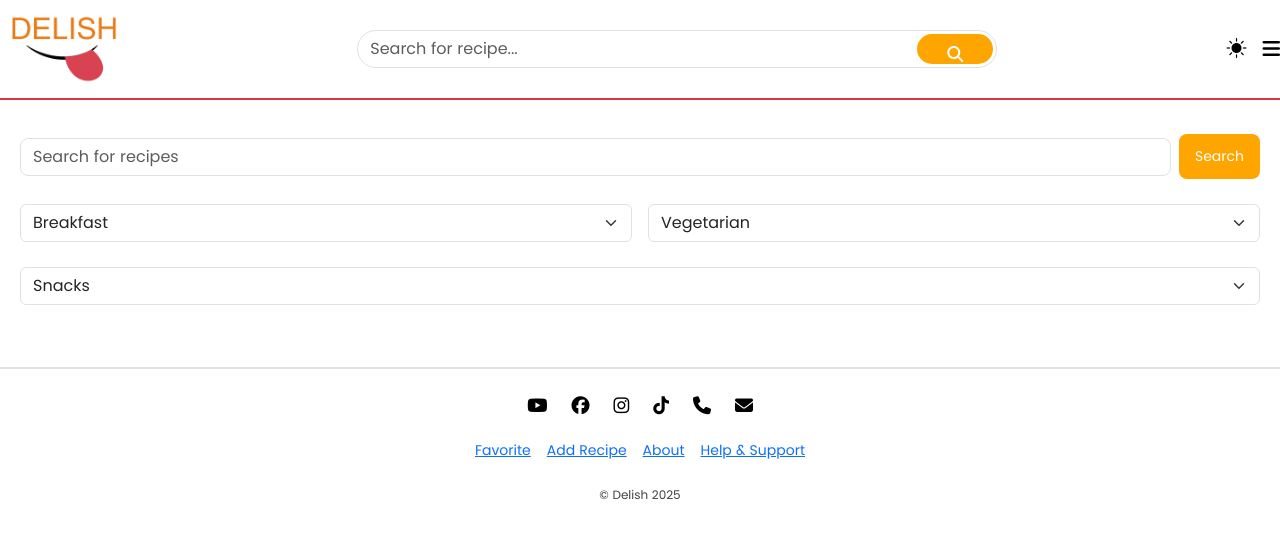
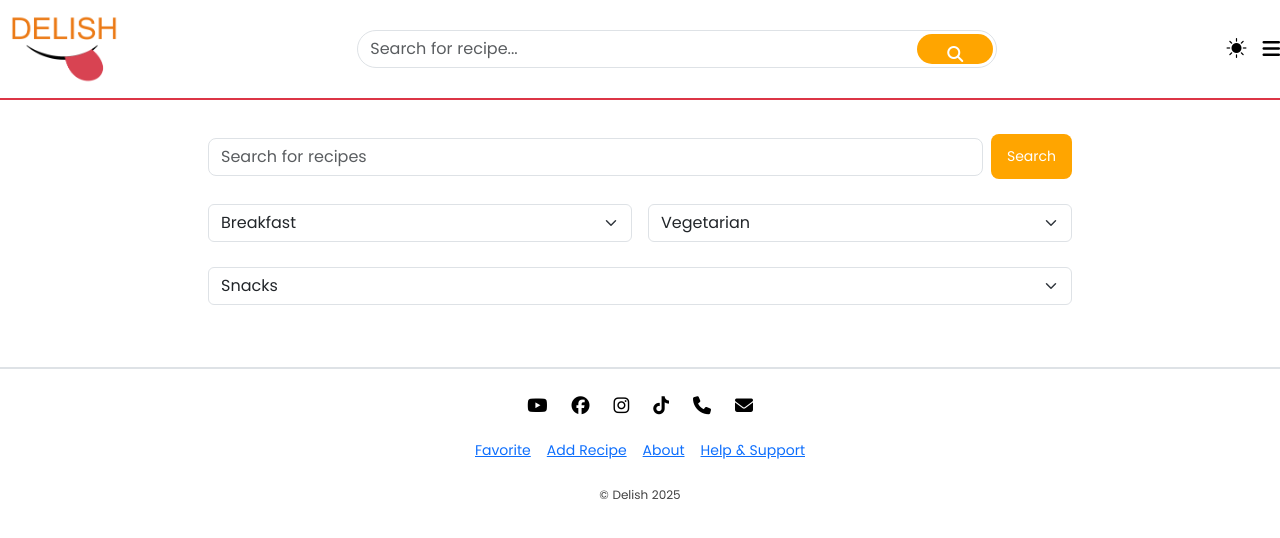
Before and after one commit to mubarak-codes/Delish, a React (Vite) app: page /search in a window 1280 px wide. Shown: the top 538 px of the page. Built offline with nearby package versions, Linux system fonts and the light colour scheme.

Commit message:
search lg

```diff
--- a/src/components/Navbar.jsx
+++ b/src/components/Navbar.jsx
@@ -50,7 +50,7 @@ const Navbar = ({bg, text, setBg, setText})=>{
       <a href="/about" className="hover-fade active-text-snow active-bg-orange p2 rounded-3 transit"><i className="fa-regular fa-address-card fs1 me2"></i>About us </a>
       <a href="/help" className="hover-fade active-bg-orange active-text-snow p2 rounded-3 transit "> <i className="bi bi-question-circle me2"></i>Help & Support</a>
 
-      <div className="fs4 p2 d-flex justify-content-center gap-4 gap-lg-4 mt2 border-top border-1 pt5">
+      <div className="fs4 p2 d-flex justify-content-center gap-4 gap-lg-5 mt2 border-top border-1 pt5">
        <i className="fa-brands fa-youtube hover-text-orange transit"></i>
        <i className="fa-brands fa-facebook hover-text-orange transit"></i>
        <i className="fa-brands fa-instagram hover-text-orange transit"></i>
--- a/src/page/SearchPage.jsx
+++ b/src/page/SearchPage.jsx
@@ -5,13 +5,13 @@ const SearchPage = ()=>{
 
  return(
   <>
-   <section className="my7 px4 px5-sm">
-    <div className="flex items-center gap-2 mb6">
+   <section className="my7 px4 px20-md px10-sm">
+    <div className="flex items-center gap-2 mb6 px20-md px10-sm">
      <input placeholder="Search for recipes" type="text" className="form-control bg-trans input focus-input rounded-3 d-inline fs2 text-gray py3" />
      <div className="d-inline bg-orange hover-bg-red p3 px4 fs2 rounded-3 text-snow cursor-pointer transit">Search</div>
     </div>
 
-    <div className="flex gap-3 mb6 fs2">
+    <div className="flex gap-3 mb6 fs2 px20-md px10-sm">
      <select className="form-select fs2 bg-trans text-gray py3">
       <option value="Breakfast">Breakfast</option>
       <option value="Lunch">Lunch</option>
@@ -26,7 +26,7 @@ const SearchPage = ()=>{
      </select>
     </div>
 
-    <div className="flex content-center">
+    <div className="flex content-center px20-md px10-sm">
      <select className="form-select fs2 bg-trans text-gray py3 w60">
       <option value="Snacks">Snacks</option>
       <option value="Desserts">Desserts</option>
```
